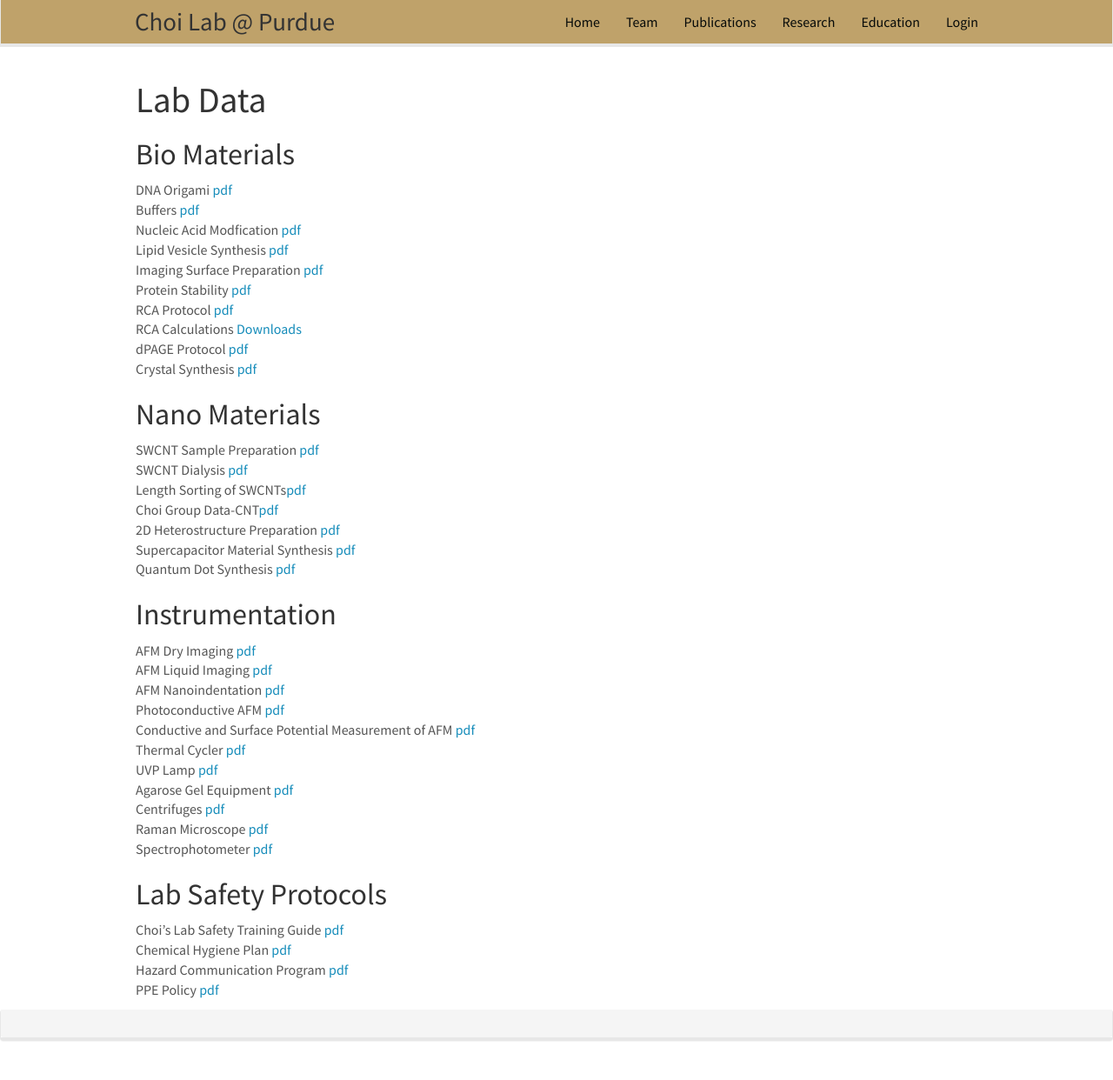
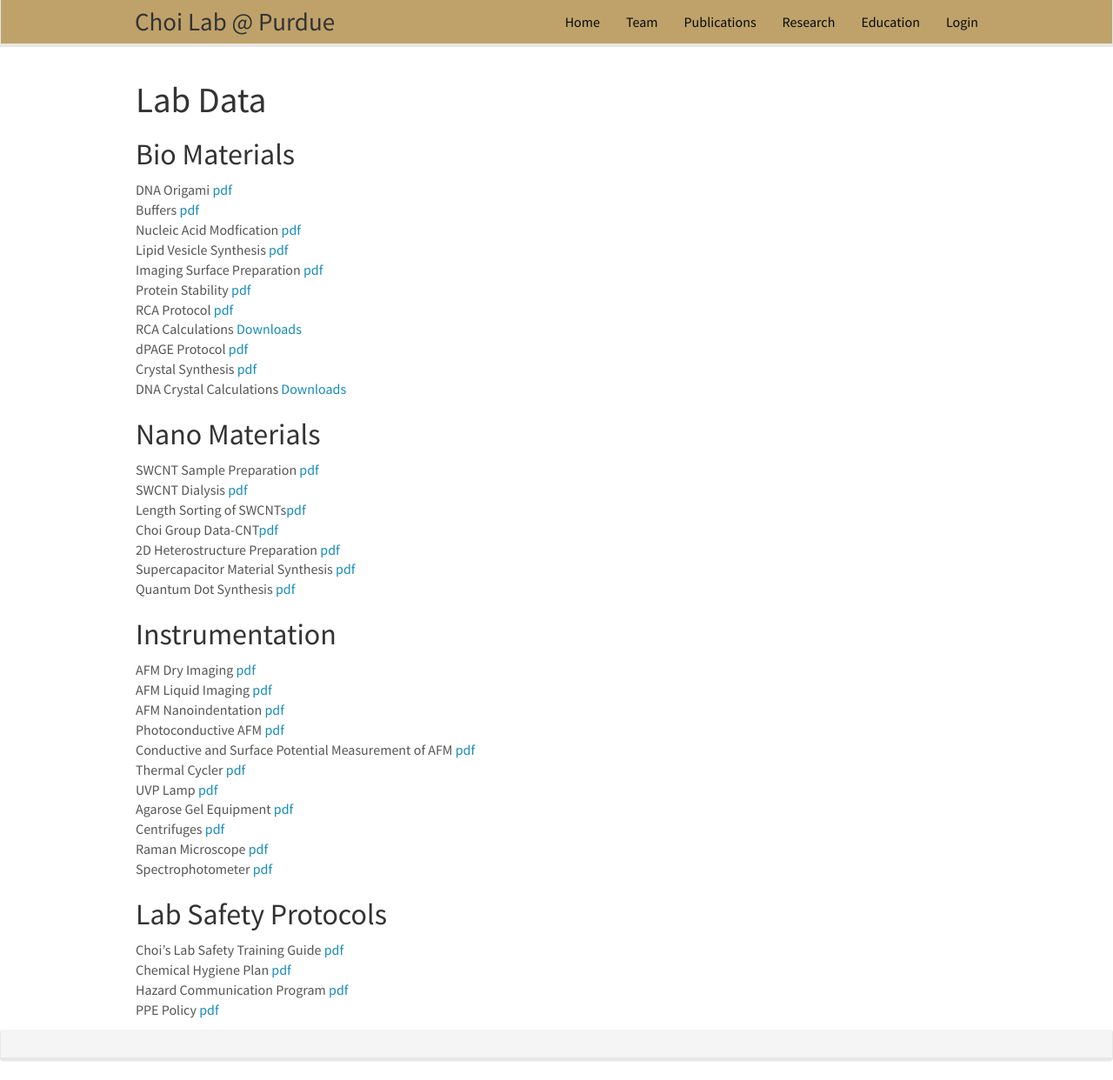
Before and after one commit to choidnalab/choidnalab.github.io, a Jekyll site: the page built from _pages/labdata.md, in a window 1280 px wide and 1242 px high. Shown: the whole window at 87% size. Built offline with Jekyll 4.4.1, drawn with Linux system fonts in a browser that asks for light colours; nearby versions of some CDN libraries.

Commit message:
Update labdata.md

```diff
--- a/_pages/labdata.md
+++ b/_pages/labdata.md
@@ -19,6 +19,7 @@ RCA Protocol <a href="{{ site.url }}{{ site.baseurl }}/data/protocols/pdf/1_7_RC
 RCA Calculations <a href='{{ site.url }}{{ site.baseurl }}/data/protocols/Excel/RCA_protocol_calculations.xlsx' target="_blank">Downloads</a><br>
 dPAGE Protocol <a href="{{ site.url }}{{ site.baseurl }}/data/protocols/pdf/1_8_dPAGE Protocol.pdf">pdf</a><br>
 Crystal Synthesis <a href="{{ site.url }}{{ site.baseurl }}/data/protocols/pdf/1_9_DNA_crystal_synthesis.pdf">pdf</a><br>
+DNA Crystal Calculations <a href='{{ site.url }}{{ site.baseurl }}/data/protocols/Excel/DNA_crystal_strands.xlsx' target="_blank">Downloads</a><br>
 
 ## Nano Materials
 SWCNT Sample Preparation <a href="{{ site.url }}{{ site.baseurl }}/data/protocols/pdf/2_1_cnt_sample_preparation.pdf">pdf</a><br>
```
